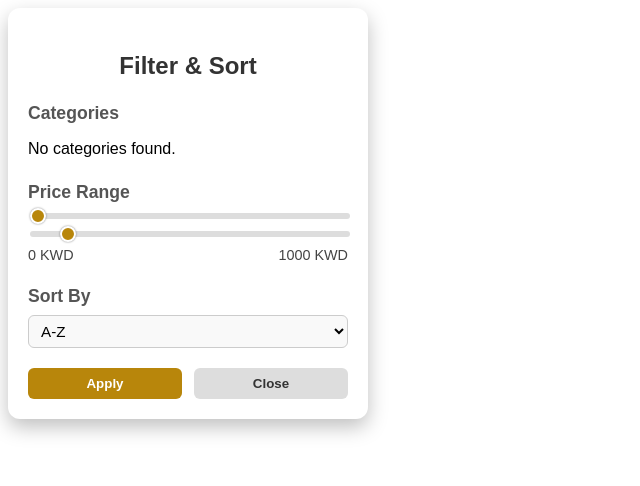
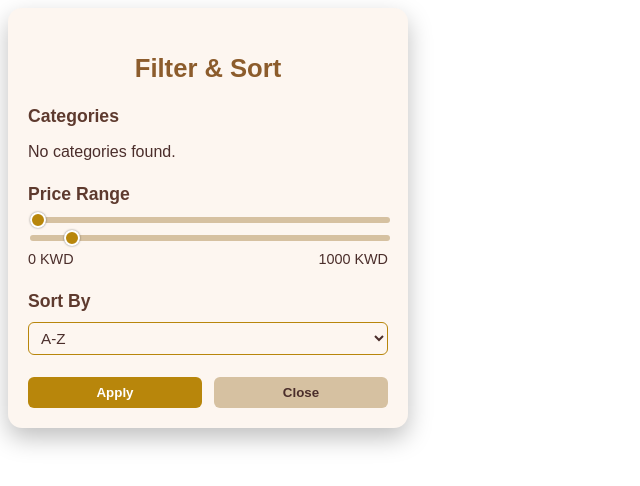
Before and after one commit to BLOUDANJEWELLERY/webns, a Next.js app in the folder nextjs/: page /components/filtersortmodal in a window 1280 px wide. Shown: the top 486 px of the page, without its empty margins (0-640 px from the left). Built offline with nearby package versions, Linux system fonts and the light colour scheme.

Commit message:
Update filter.module.css

```diff
--- a/nextjs/src/styles/filter.module.css
+++ b/nextjs/src/styles/filter.module.css
@@ -1,80 +1,71 @@
-/* Modal container */
 .modal {
-  background-color: #fff;
-  border-radius: 12px;
+  background-color: #fdf6f0;
+  border-radius: 14px;
   padding: 20px;
-  width: 320px;
+  width: 360px;
   max-width: 95%;
-  box-shadow: 0 8px 20px rgba(0, 0, 0, 0.25);
+  box-shadow: 0 10px 25px rgba(0, 0, 0, 0.25);
   font-family: 'Arial', sans-serif;
+  color: #4b2e2b;
 }
 
-/* Modal title */
 .modalTitle {
-  font-size: 1.5rem;
-  margin-bottom: 16px;
+  font-size: 1.6rem;
   font-weight: bold;
-  color: #333;
+  margin-bottom: 18px;
   text-align: center;
+  color: #8c5c2c;
 }
 
-/* Section wrapper */
 .section {
-  margin-bottom: 20px;
+  margin-bottom: 22px;
 }
 
-/* Section title */
 .sectionTitle {
   font-size: 1.1rem;
   font-weight: 600;
-  margin-bottom: 8px;
-  color: #555;
+  margin-bottom: 10px;
+  color: #5e3a2e;
 }
 
-/* Category tree */
 .categoryNode {
   margin-left: 8px;
   margin-bottom: 6px;
 }
 
-/* Category row */
 .categoryRow {
   display: flex;
   align-items: center;
   gap: 6px;
 }
 
-/* Toggle button for nested categories */
 .toggleBtn {
   background: none;
   border: none;
+  font-size: 0.85rem;
   cursor: pointer;
-  font-size: 0.85rem;
-  color: #666;
+  color: #a87c50;
   padding: 0;
   width: 20px;
 }
 
-/* Nested children container */
 .nested {
-  margin-left: 20px;
+  margin-left: 18px;
   margin-top: 4px;
 }
 
-/* Range slider container */
 .sliderContainer {
   display: flex;
   flex-direction: column;
   gap: 8px;
 }
 
-/* Range input sliders */
 .rangeSlider {
+  -webkit-appearance: none;
   width: 100%;
-  -webkit-appearance: none;
   height: 6px;
   border-radius: 4px;
-  background: #ddd;
+  background: #d6c1a1;
   outline: none;
   transition: background 0.2s;
 }
@@ -100,27 +91,24 @@
   border: 2px solid #fff;
 }
 
-/* Slider value display */
 .sliderValues {
   display: flex;
   justify-content: space-between;
   font-size: 0.9rem;
-  color: #444;
+  color: #4b2e2b;
 }
 
-/* Sorting select dropdown */
 .sortSelect {
   width: 100%;
   padding: 6px 8px;
+  border-radius: 6px;
+  border: 1px solid #b8860b;
+  background-color: #fdf6f0;
+  color: #4b2e2b;
   font-size: 0.95rem;
-  border-radius: 6px;
-  border: 1px solid #ccc;
-  outline: none;
-  background-color: #f9f9f9;
   cursor: pointer;
 }
 
-/* Buttons container */
 .buttons {
   display: flex;
   justify-content: space-between;
@@ -128,7 +116,6 @@
   margin-top: 16px;
 }
 
-/* Apply button */
 .applyBtn {
   flex: 1;
   padding: 8px 0;
@@ -145,12 +132,11 @@
   background-color: #996b06;
 }
 
-/* Close button */
 .closeBtn {
   flex: 1;
   padding: 8px 0;
-  background-color: #ddd;
-  color: #333;
+  background-color: #d6c1a1;
+  color: #4b2e2b;
   border: none;
   border-radius: 6px;
   font-weight: 600;
@@ -159,17 +145,16 @@
 }
 
 .closeBtn:hover {
-  background-color: #bbb;
+  background-color: #c4a67c;
 }
 
-/* Responsive adjustments */
 @media (max-width: 400px) {
   .modal {
     padding: 16px;
   }
 
   .modalTitle {
-    font-size: 1.3rem;
+    font-size: 1.4rem;
   }
 
   .sectionTitle {
```
